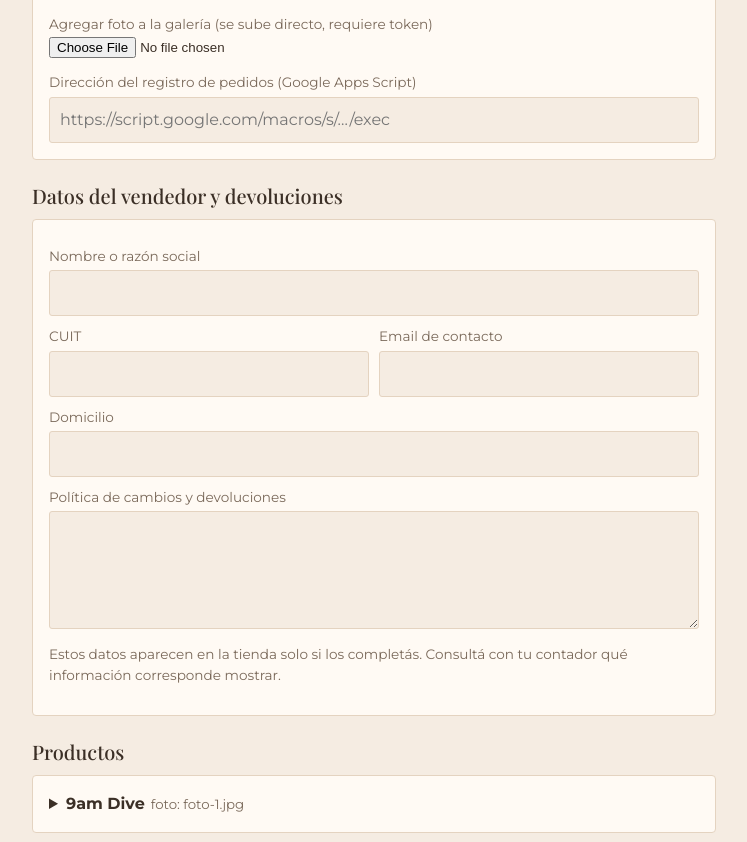
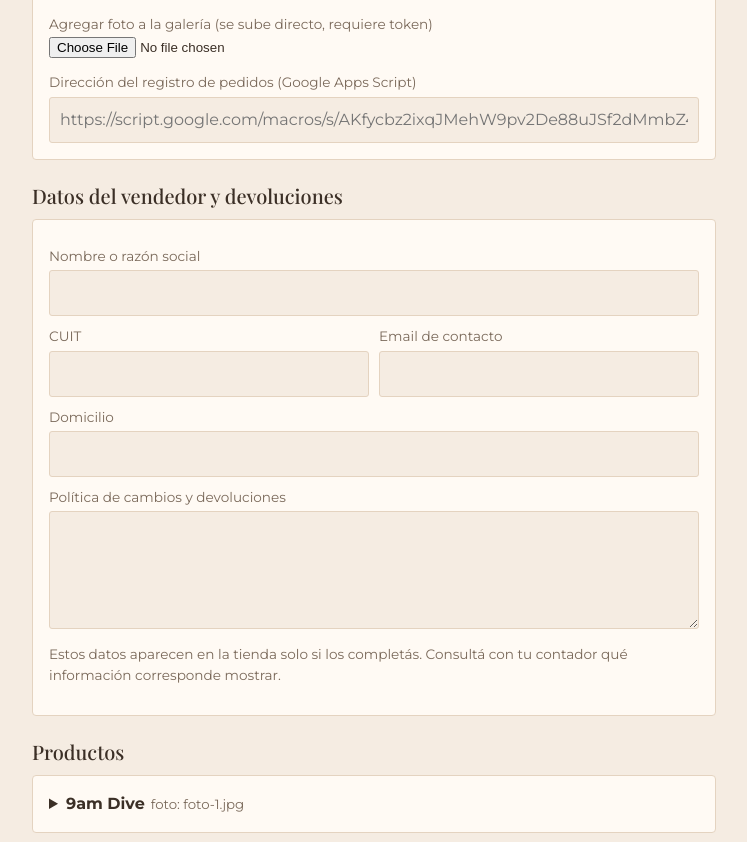
Before and after one commit to asteriafragancias/asteria-fragancias, a plain HTML site: page admin.html in a window 1280 px wide. Shown: the part 2191-3033 px from the top of the page, without its empty margins (266-1013 px from the left). Drawn offline with nearby package versions, Linux system fonts and the light colour scheme; a web font is replaced by a local one.

Commit message:
Update order registration URL in admin.html

```diff
--- a/admin.html
+++ b/admin.html
@@ -73,7 +73,7 @@ ol{color:var(--muted);font-size:.92rem;padding-left:20px}
     <label for="faq">Preguntas frecuentes (una por línea, con el formato: Pregunta | Respuesta)</label><textarea id="faq" rows="6"></textarea>
     <label for="gal">Galería de clientes (nombres de archivo, uno por línea)</label><textarea id="gal" rows="3"></textarea>
     <label for="galf">Agregar foto a la galería (se sube directo, requiere token)</label><input type="file" id="galf" accept="image/*"><p class="nota" id="gals" role="status"></p>
-    <label for="ped">Dirección del registro de pedidos (Google Apps Script)</label><input type="text" id="ped" placeholder="https://script.google.com/macros/s/.../exec">
+    <label for="ped">Dirección del registro de pedidos (Google Apps Script)</label><input type="text" id="ped" placeholder="https://script.google.com/macros/s/AKfycbz2ixqJMehW9pv2De88uJSf2dMmbZ4yELTQ7EhlmKCG09hpKXsBS15saHu-qoNnJ2Dr/exec">
   </div>
 
   <h2>Datos del vendedor y devoluciones</h2>
```
